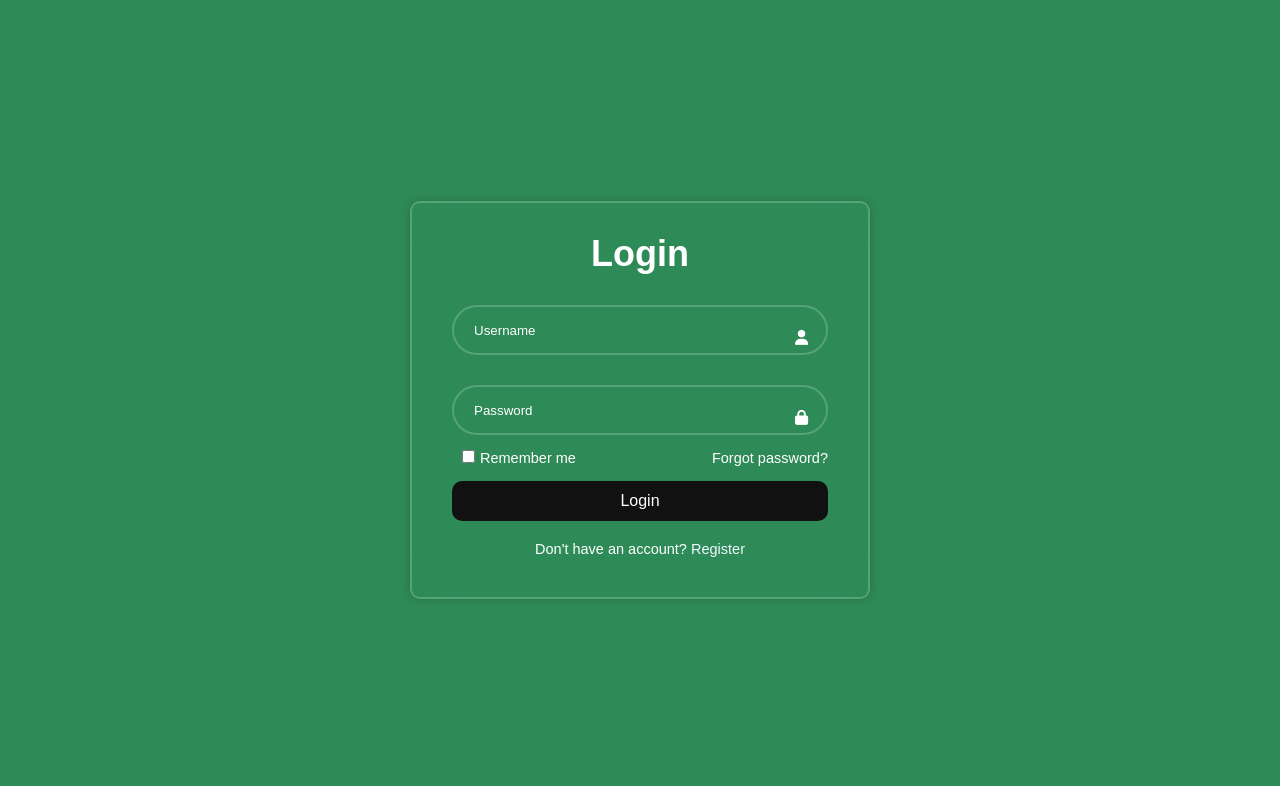
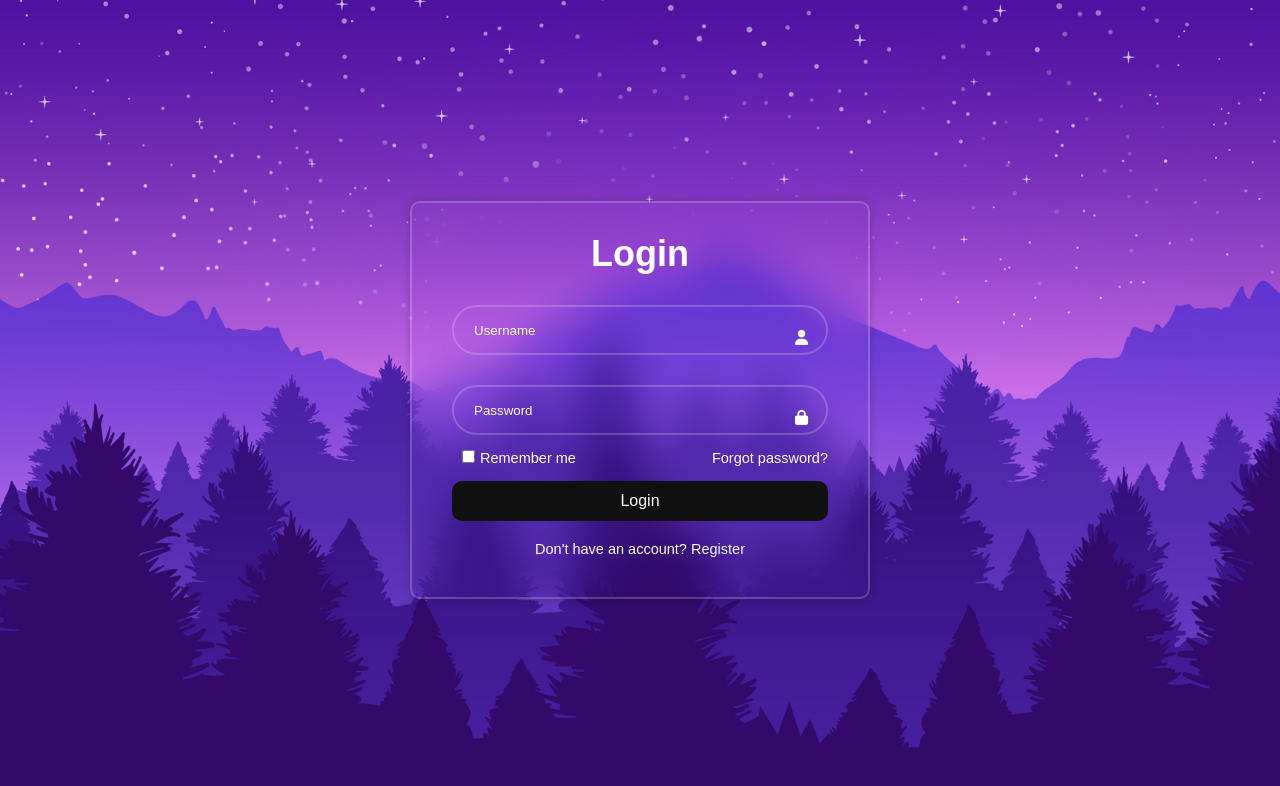
Before and after one commit to Tan173/New-Login-Page, a plain HTML site: page index.html in a window 1280 px wide. Drawn offline with Linux system fonts and the light colour scheme.

Commit message:
Phot edit

```diff
--- a/style.css
+++ b/style.css
@@ -10,7 +10,7 @@ body {
   align-items: center;
   min-height: 100vh;
   background: seagreen;
-  background-image: url(images/img.jpg);
+  background-image: url(img.jpg);
   background-size: cover;
 }
 .wrapper {
```
